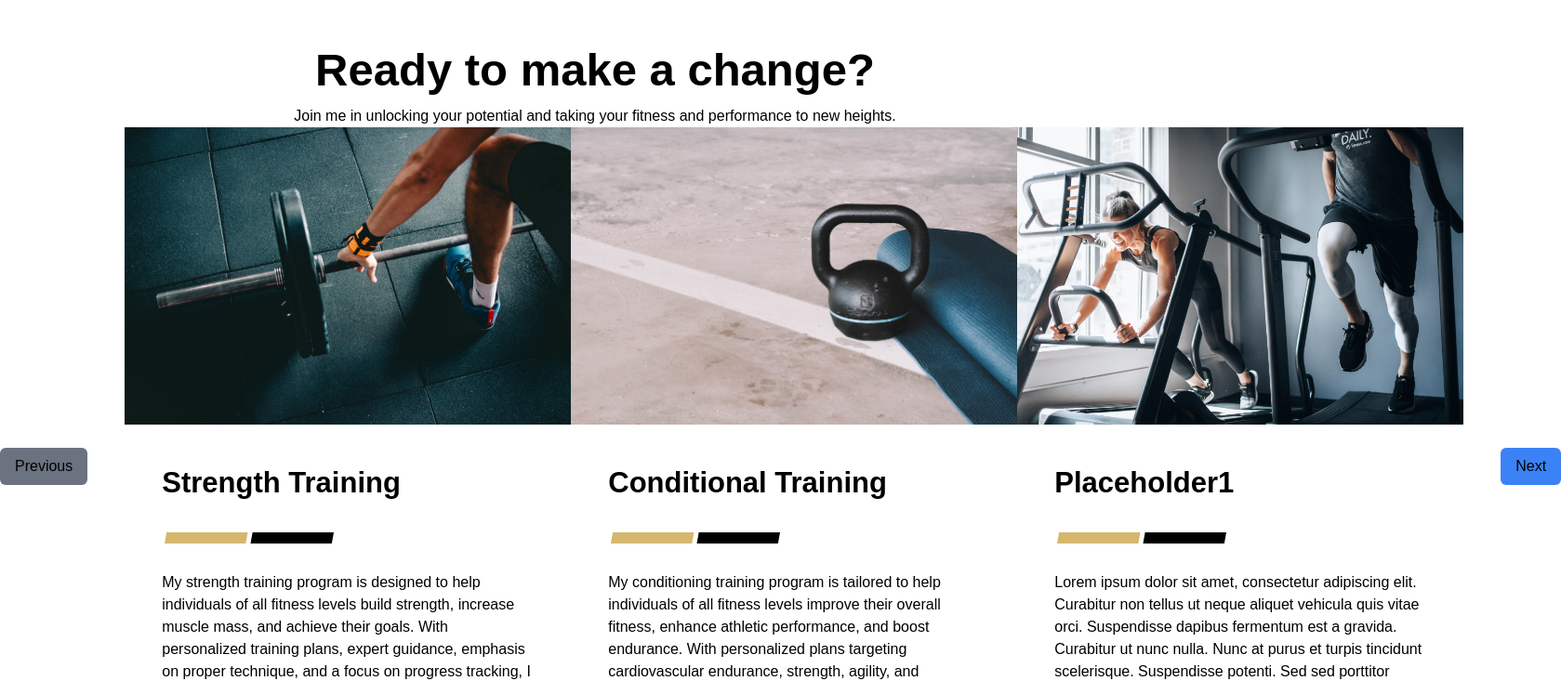
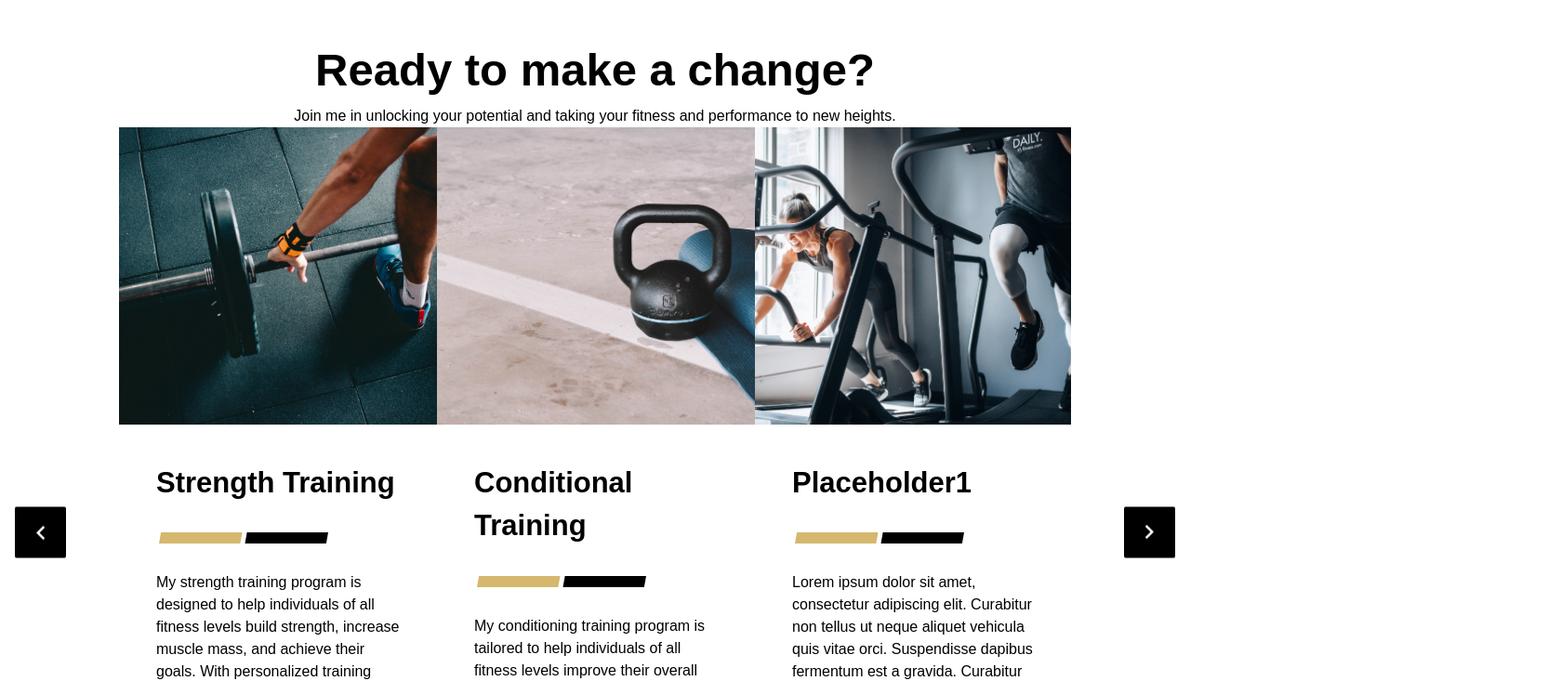
Before and after one commit to StuartMolnar/kevin-ye, a Next.js app: page / in a window 1280 px wide. Shown: the part 1760-2493 px from the top of the page at 93% size, 1679 px wide, since content can reach past the window. Built offline with nearby package versions, Linux system fonts and the light colour scheme.

Commit message:
carousel with animations functional

```diff
--- a/components/CarouselArrows.tsx
+++ b/components/CarouselArrows.tsx
@@ -13,7 +13,7 @@ export const ArrowRight: React.FC<ArrowProps> = ({ onClick, carouselState }) =>
   return (
     <img
       src="/carousel-arrow-right.jpg"
-      className="w-[55px] h-[55px] absolute top-1/2 right-8 cursor-pointer"
+      className="w-[55px] h-[55px] absolute top-1/2 right-4 cursor-pointer z-50"
       onClick={onClick}
     />
   );
@@ -23,7 +23,7 @@ export const ArrowLeft: React.FC<ArrowProps> = ({ onClick, carouselState }) => {
   return (
     <img
       src="/carousel-arrow-left.jpg"
-      className="w-[55px] h-[55px] absolute top-1/2 left-8 cursor-pointer"
+      className="w-[55px] h-[55px] absolute top-1/2 left-4 cursor-pointer z-50"
       onClick={onClick}
     />
   );
--- a/components/ServiceCard.tsx
+++ b/components/ServiceCard.tsx
@@ -7,11 +7,11 @@ type ServiceCardProps = {
 
 const ServiceCard = ({ title, imageUrl, description, func}: ServiceCardProps) => {
   return (
-      <div className="flex flex-col flex-grow-0 flex-shrink-0 h-full card w-[480px]">
-        <div className="h-[320px]">
+    <div className="flex flex-col items-center justify-center w-full h-full card">
+      <div className="h-[320px] w-full max-w-[480px]">
           <img src={imageUrl} alt={title} className="object-cover w-full h-full"/>
       </div>
-        <div className="flex flex-col justify-between flex-grow px-10 pt-10">
+      <div className="flex flex-col justify-between flex-grow w-full px-10 pt-10 max-w-[480px]">
           <div>
             <h2 className="font-bold text-h2">{title}</h2>
 
@@ -28,4 +28,5 @@ const ServiceCard = ({ title, imageUrl, description, func}: ServiceCardProps) =>
   )
 }
 
+
 export default ServiceCard;
--- a/components/ServicesCarousel.tsx
+++ b/components/ServicesCarousel.tsx
@@ -1,7 +1,9 @@
 'use client';
-import React, { useState } from 'react';
+import React, { useRef } from 'react';
 import ServiceCard from './ServiceCard';
-import { useTransition, animated } from 'react-spring';
+import Slider, { Settings } from 'react-slick';
+import "slick-carousel/slick/slick.css";
+import "slick-carousel/slick/slick-theme.css";
 
 const services = [
     {
@@ -30,23 +32,33 @@ const services = [
     },
 ];
 
+interface SliderWithRef extends Slider {
+  slickNext: () => void;
+  slickPrev: () => void;
+}
+
 const ServicesCarousel = () => {
-  const [currentIndex, setCurrentIndex] = useState(0);
+  const sliderRef = useRef<SliderWithRef>(null);
 
-  const goToLeft = () => {
-    if (currentIndex > 0) {
-      setCurrentIndex(oldIndex => oldIndex - 1);  // Go to previous item
-    }
+  const settings: Settings = {
+    dots: false,
+    infinite: false,
+    speed: 500,
+    slidesToShow: 3,
+    slidesToScroll: 1,
   };
 
-  const goToRight = () => {
-    if (currentIndex < services.length - 3) {
-      setCurrentIndex(oldIndex => oldIndex + 1);  // Go to next item
-    }
+  const handlePrev = () => {
+    sliderRef.current?.slickPrev();
+  };
+
+  const handleNext = () => {
+    sliderRef.current?.slickNext();
   };
 
   return (
-    <section className='flex flex-col justify-center pt-[118px]'>
+    <section>
+      <div className='relative flex flex-col items-center justify-center pt-[118px]'>
         <div className="flex flex-col text-center">
             <h1 className="font-bold text-h1">
                 Ready to make a change?
@@ -55,34 +67,28 @@ const ServicesCarousel = () => {
                 Join me in unlocking your potential and taking your fitness and performance to new heights.
             </p>
         </div>
-        <div className="flex items-center justify-between w-full">
-            <button
-                onClick={goToLeft}
-                disabled={currentIndex === 0}
-                className={`px-4 py-2 rounded-md ${currentIndex === 0 ? 'bg-gray-500 cursor-not-allowed' : 'bg-blue-500 hover:bg-blue-600'}`}
-            >
-                Previous
-            </button>
-            <div className="flex mx-10">
-                {services.slice(currentIndex, currentIndex + 3).map((service, index) => (
+      </div>
+
+      <div className='relative flex'>
+
+        <img src="/carousel-arrow-left.jpg" className="absolute w-[55px] h-[55px] left-4 top-1/2 transform -translate-y-1/2 cursor-pointer" onClick={handlePrev}/>
+        <Slider {...settings} ref={sliderRef} className="w-4/5 mx-auto">
+          {services.map((service, index) => (
+              <div key={index} className="flex items-center justify-center">
                   <ServiceCard
-                        key={index}
                       title={service.title}
                       imageUrl={service.imageUrl}
                       description={service.description}
                       func={service.func}
                   />
+              </div>
           ))}
-            </div>
-            <button
-                onClick={goToRight}
-                disabled={currentIndex === services.length - 3}
-                className={`px-4 py-2 rounded-md ${currentIndex === services.length - 3 ? 'bg-gray-500 cursor-not-allowed' : 'bg-blue-500 hover:bg-blue-600'}`}
-            >
-                Next
-            </button>
+        </Slider>
+
+        <img src="/carousel-arrow-right.jpg" className="absolute w-[55px] h-[55px] right-4 top-1/2 transform -translate-y-1/2 cursor-pointer" onClick={handleNext}/>
     </div>
   </section>
+
   );
 };
 
--- a/package.json
+++ b/package.json
@@ -19,8 +19,12 @@
     "postcss": "8.4.24",
     "react": "18.2.0",
     "react-dom": "18.2.0",
-    "react-spring": "^9.7.1",
+    "react-slick": "^0.29.0",
+    "slick-carousel": "^1.8.1",
     "tailwindcss": "3.3.2",
     "typescript": "5.1.3"
+  },
+  "devDependencies": {
+    "@types/react-slick": "^0.23.10"
   }
 }
```
Also changed, not shown: 1 other file (tests, documents, lock files or other folders). Lines whose indentation alone changed are shown as unchanged.
